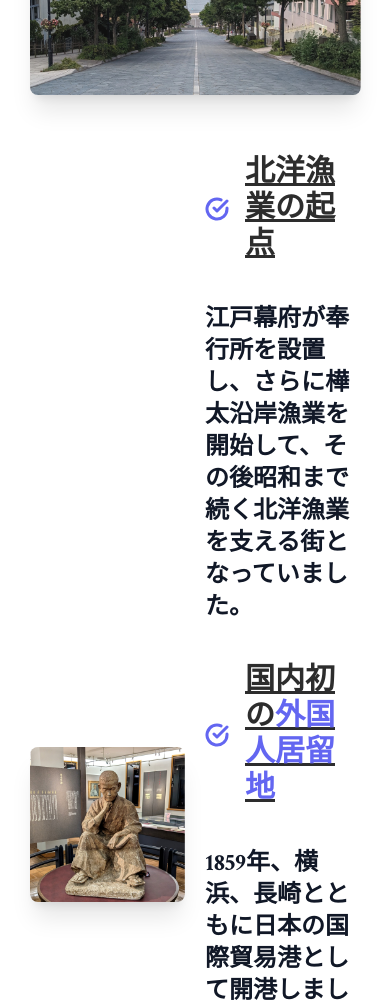
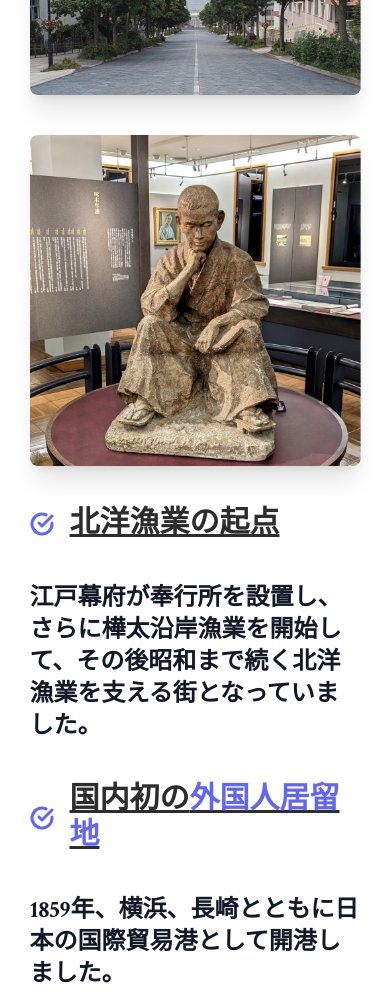
Before and after one commit to Yusuke2024/hakodate.io, a website: page index.html in a window 390 px wide. Shown: the part 2800-3800 px from the top of the page. Drawn offline with nearby package versions, Linux system fonts and the light colour scheme; some packages are replaced by stand-ins of ours.

Commit message:
Update index.html

```diff
--- a/index.html
+++ b/index.html
@@ -106,7 +106,7 @@
           </div>
     </div>
 
-    <div class="flex-container" id="culture">
+     <div class="flex-container md:flex-row flex-col" id="culture">
         <div class="flex-item">
           <!-- 画像 -->
           <img src="./src/img/work.jpg" alt="" class="rounded-lg shadow-xl" />
```
